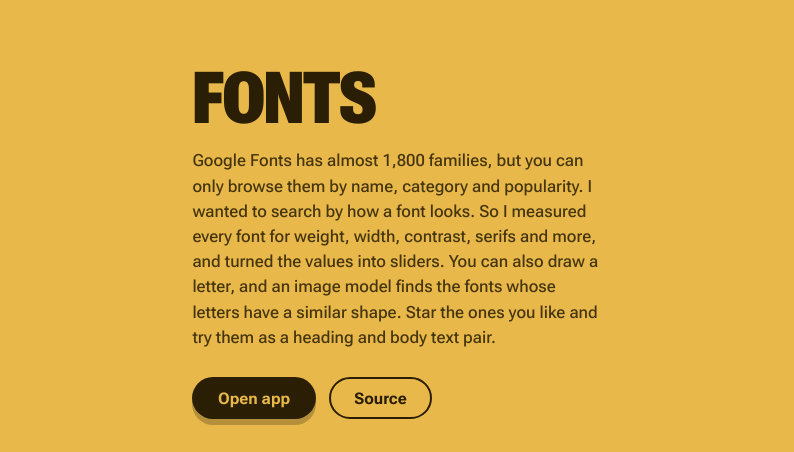
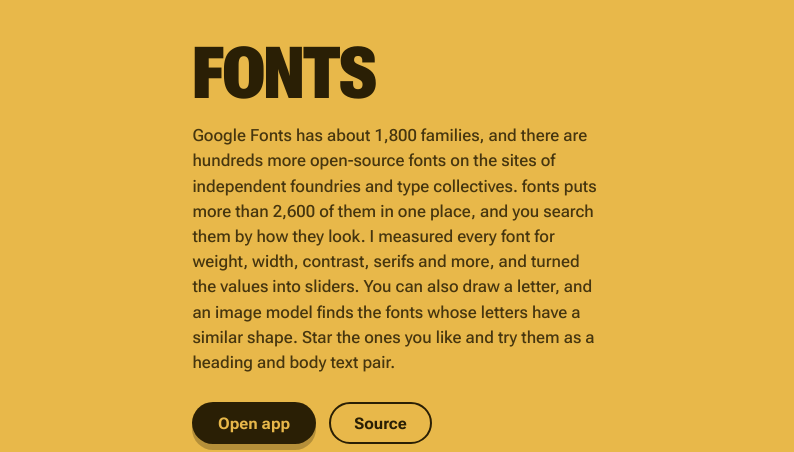
Before and after one commit to fgnass/gnass.buzz, a website built with Vite: page projects/index.html in a window 1280 px wide. Shown: the part 4220-4672 px from the top of the page, 486-1280 px from the left. Built offline with nearby package versions, Linux system fonts and the light colour scheme; no server answers.

Commit message:
Update the fonts text for the libre fonts

```diff
--- a/projects/index.html
+++ b/projects/index.html
@@ -243,13 +243,14 @@
           <div class="text">
             <h2 class="proj-name">fonts</h2>
             <p class="desc">
-              Google Fonts has almost 1,800 families, but you can only browse
-              them by name, category and popularity. I wanted to search by how
-              a font looks. So I measured every font for weight, width,
-              contrast, serifs and more, and turned the values into sliders.
-              You can also draw a letter, and an image model finds the fonts
-              whose letters have a similar shape. Star the ones you like and
-              try them as a heading and body text pair.
+              Google Fonts has about 1,800 families, and there are hundreds
+              more open-source fonts on the sites of independent foundries and
+              type collectives. fonts puts more than 2,600 of them in one
+              place, and you search them by how they look. I measured every
+              font for weight, width, contrast, serifs and more, and turned the
+              values into sliders. You can also draw a letter, and an image
+              model finds the fonts whose letters have a similar shape. Star
+              the ones you like and try them as a heading and body text pair.
             </p>
             <nav class="links">
               <a class="solid" href="https://fonts.gnass.buzz">Open app</a>
```
